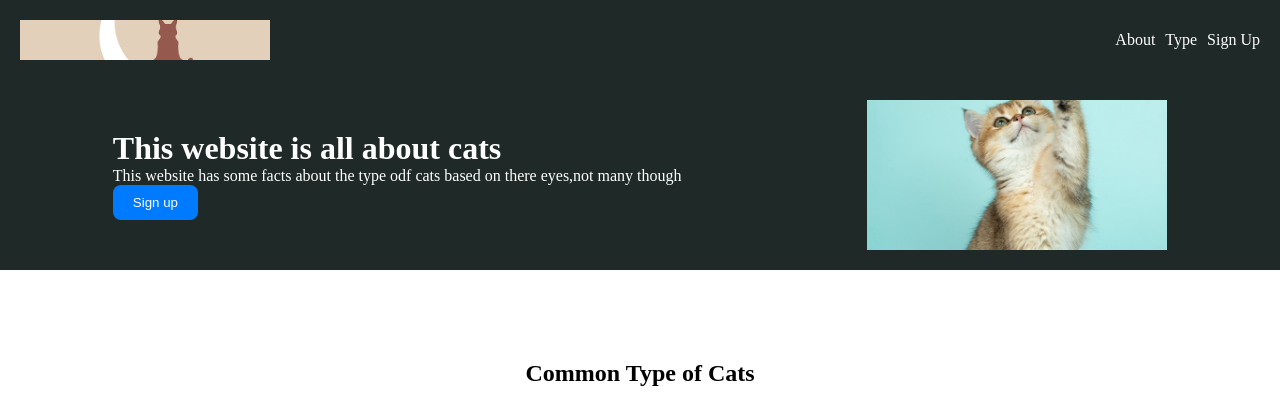
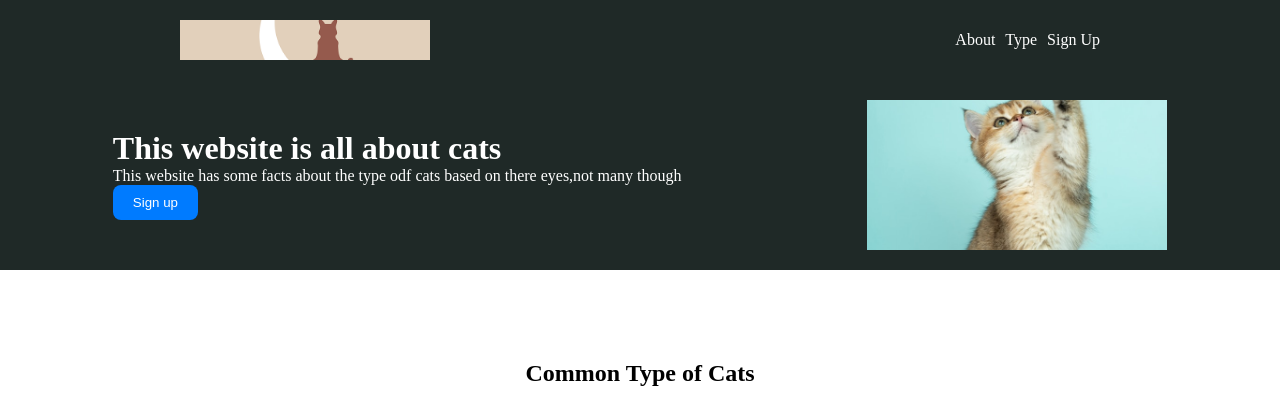
Before and after one commit to 254Coderr/odin-landing-page, a plain HTML site: page index.html in a window 1280 px wide. Shown: the top 414 px of the page. Drawn offline with Linux system fonts and the light colour scheme.

Commit message:
added margin properties to the logo and navigation elements

```diff
--- a/css/main.css
+++ b/css/main.css
@@ -37,7 +37,7 @@ header h1 {
 }
 .logo {
     padding: 0;
-    margin: 0;
+    margin-left: 160px;
 }
 .logo img {
     width: 250px;
@@ -47,6 +47,9 @@ header h1 {
 }
 section {
     margin: 0;
+}
+nav {
+    margin-right: 160px;
 }
 nav ul li a {
     text-decoration: none;
```
